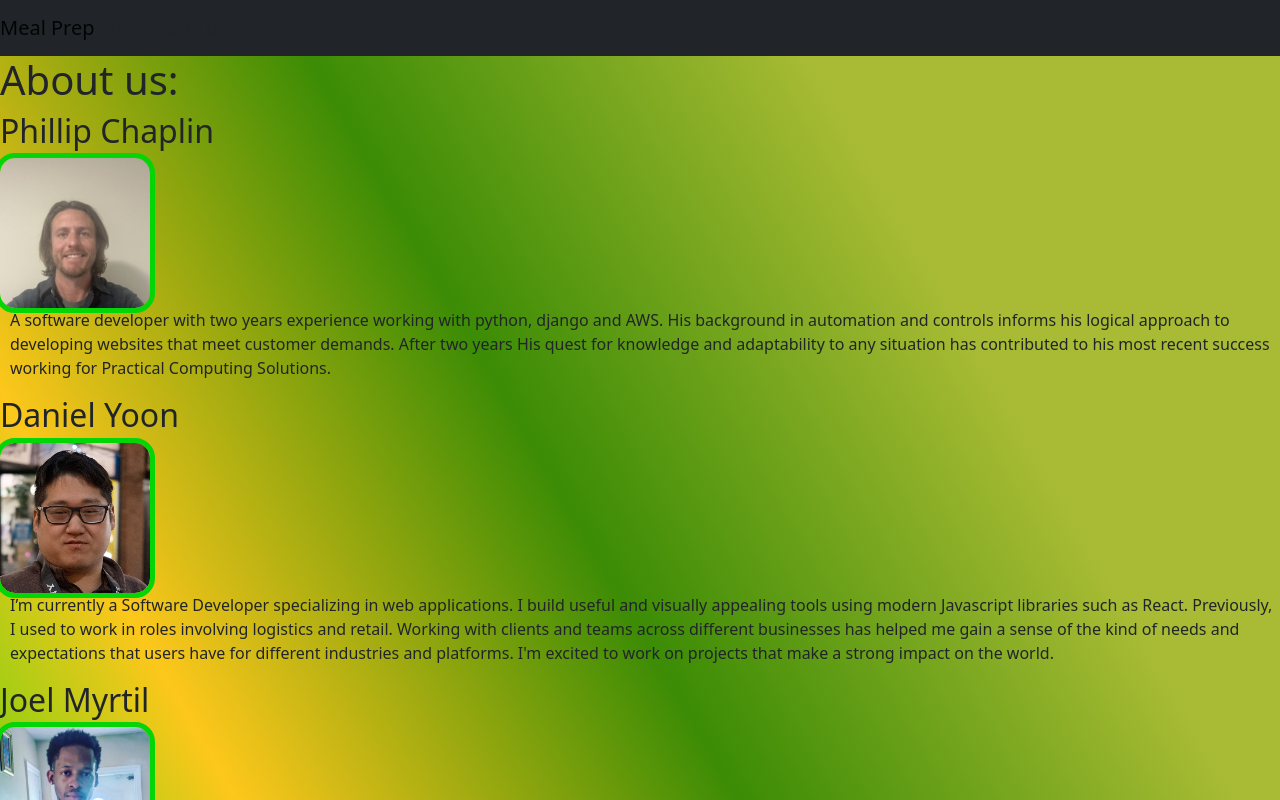
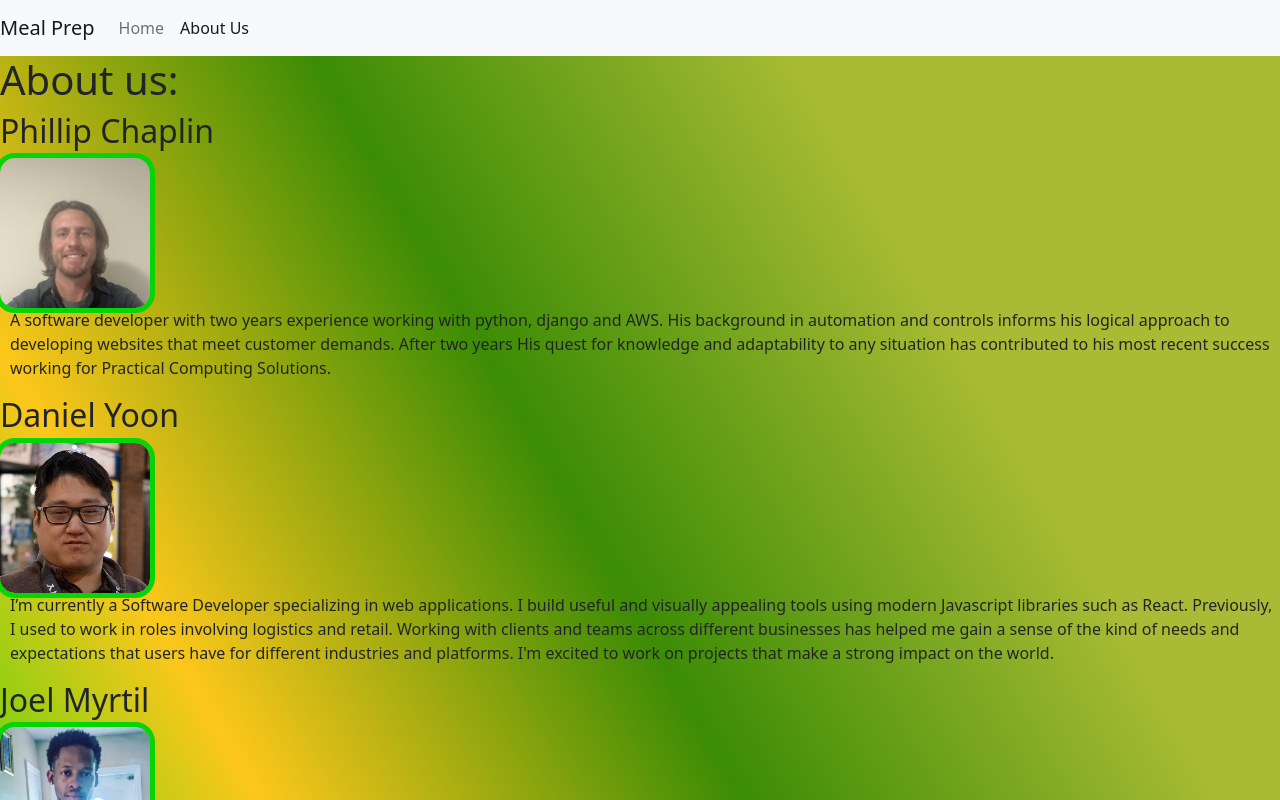
Before and after one commit to Spoonacular-team-yellow/meal-planner-client, a React (Create React App) app: page /about in a window 1280 px wide. Shown: the top 800 px of the page. Built offline with nearby package versions, Linux system fonts and the light colour scheme; no server answers.

Commit message:
Adjust stylings and add responsive functionality to navbar

```diff
--- a/package.json
+++ b/package.json
@@ -12,6 +12,7 @@
     "react": "^18.2.0",
     "react-bootstrap": "^2.7.2",
     "react-dom": "^18.2.0",
+    "react-router-bootstrap": "^0.26.2",
     "react-router-dom": "^6.9.0",
     "react-scripts": "5.0.1",
     "web-vitals": "^2.1.4"
--- a/src/About.css
+++ b/src/About.css
@@ -92,7 +92,7 @@
 
 
 
-  body {
+.about-content {
     background:linear-gradient(60deg,var(--dark-red),var(--dark-yellow),var(--dark-green),var(--dark-blue),var(--dark-blue));
     outline:2px solid var(--black);
   }
--- a/src/About.js
+++ b/src/About.js
@@ -1,15 +1,14 @@
 import { Component } from "react";
 // import Image from 'react-bootstrap/Image'
-import About from "./About.css"
+import "./About.css"
 
 class Profile extends Component {
 
   render() {
     /* TODO: render information about the developers */
     return(
-      <>
-    <h1>About us:</h1>
-    <>
+    <div className="about-content">
+      <h1>About us:</h1>
       <section>
       <h2 class="bioHeader">Phillip Chaplin</h2>
         <img src='../img/Phillip.jpeg'/>
@@ -32,8 +31,7 @@ class Profile extends Component {
       <img src='../img/ahmedImg.jpeg'/>
         <p>Aspiring web developer. He has previous experience in IT, where he dealt with troublshooting hardware and softeware issues. He want to be apart of building something great. </p>
       </section>
-        </>
-    </>
+    </div>
     )
   }
 };
--- a/src/App.js
+++ b/src/App.js
@@ -27,7 +27,7 @@ class App extends React.Component {
             >
             </Route>
             <Route
-            exact path="/about"
+            path="/about"
             element={<About/>}/>
 
           </Routes>
--- a/src/Header.js
+++ b/src/Header.js
@@ -1,13 +1,27 @@
 import React from 'react';
-import { Navbar, NavItem } from 'react-bootstrap';
+import { Navbar, Nav } from 'react-bootstrap';
+import { LinkContainer } from "react-router-bootstrap"
 
 class Header extends React.Component {
   render() {
     return (
-      <Navbar collapseOnSelect expand="lg" bg="dark" variant="">
+      <Navbar collapseOnSelect expand="lg" bg="light">
         <Navbar.Brand>Meal Prep</Navbar.Brand>
-        <NavItem to="/" className="nav-link">Home </NavItem>
-        <NavItem to="/about" className="nav-link"> About Us</NavItem>
+        <Navbar.Toggle aria-controls="basic-navbar-nav"/>
+        <Navbar.Collapse id="basic-navbar-nav">
+          <Nav className="me-auto">
+            <Nav.Item>
+              <LinkContainer to="/">
+              <Nav.Link className="nav-link">Home</Nav.Link>
+              </LinkContainer>
+            </Nav.Item>
+            <Nav.Item>
+              <LinkContainer to="/about">
+              <Nav.Link className="nav-link">About Us</Nav.Link>
+              </LinkContainer>
+            </Nav.Item>
+          </Nav>
+        </Navbar.Collapse>
       </Navbar>
     )
   }
--- a/src/Main.js
+++ b/src/Main.js
@@ -8,7 +8,7 @@ import Results from "./Results";
 import axios from "axios";
 import { withAuth0 } from '@auth0/auth0-react';
 import RegisterModal from './RegisterModal';
-import { createHashRouter } from "react-router-dom";
+//import { createHashRouter } from "react-router-dom";
 
 
 const SERVER = process.env.REACT_APP_SERVER;
```
Also changed, not shown: 1 other file (tests, documents, lock files or other folders).
